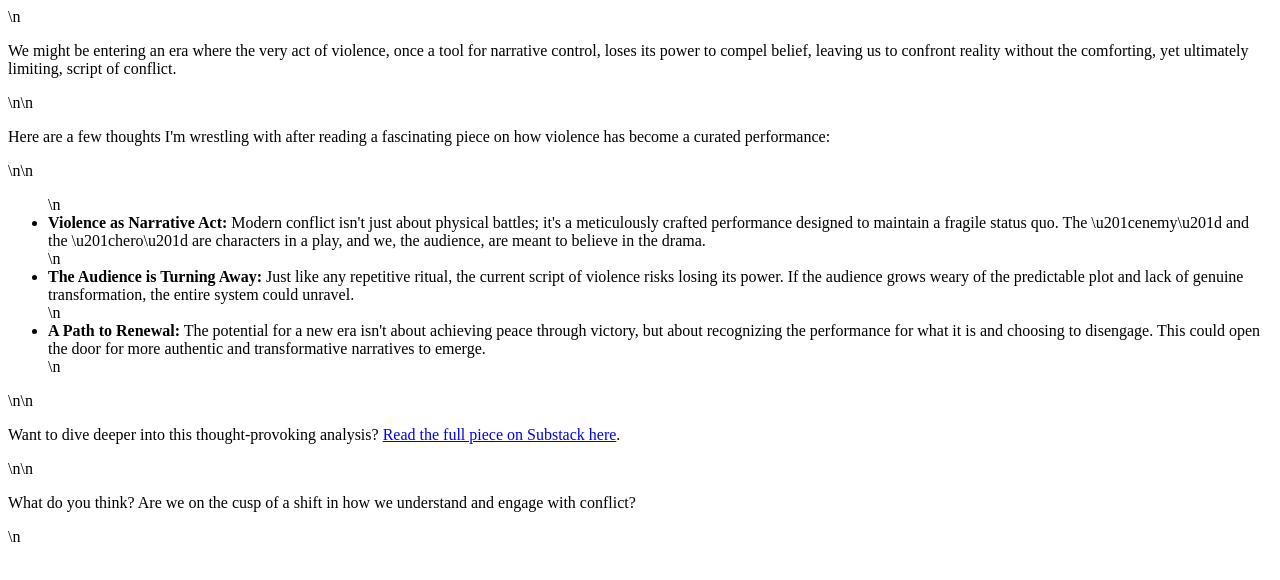
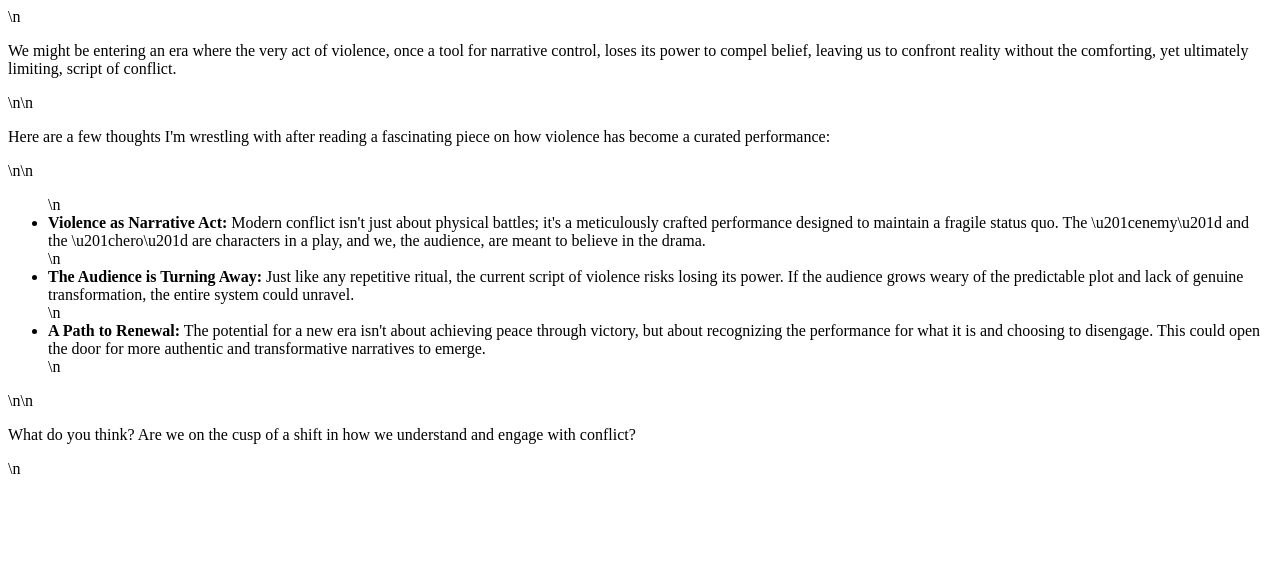
Before and after one commit to gducharme/auto, a plain HTML site: page docs/index.html in a window 1280 px wide. Drawn offline with Linux system fonts and the light colour scheme.

Commit message:
update test

```diff
--- a/docs/index.html
+++ b/docs/index.html
@@ -34,11 +34,6 @@
       disengage. This could open the door for more authentic and
       transformative narratives to emerge.</li>\n
     </ul>\n\n
-    <p>Want to dive deeper into this thought-provoking analysis?
-    <a href=
-    "/&quot;https://geoffreyducharme.substack.com/p/violence-as-narrative-act-toward/&quot;"
-    target="\&quot;_blank\&quot;">Read the full piece on Substack
-    here</a>.</p>\n\n
     <p>What do you think? Are we on the cusp of a shift in how we
     understand and engage with conflict?</p>\n
   </div>
```
